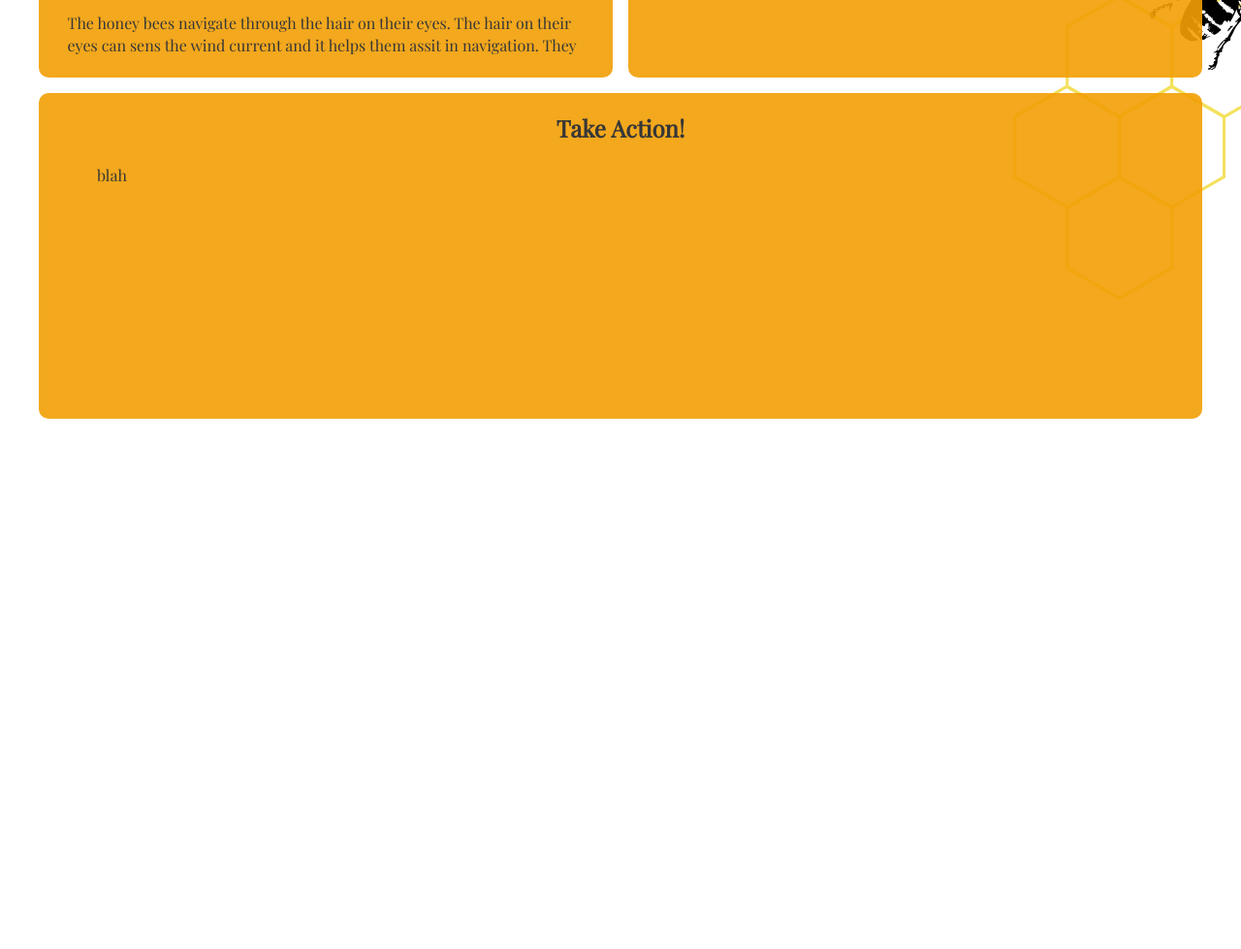
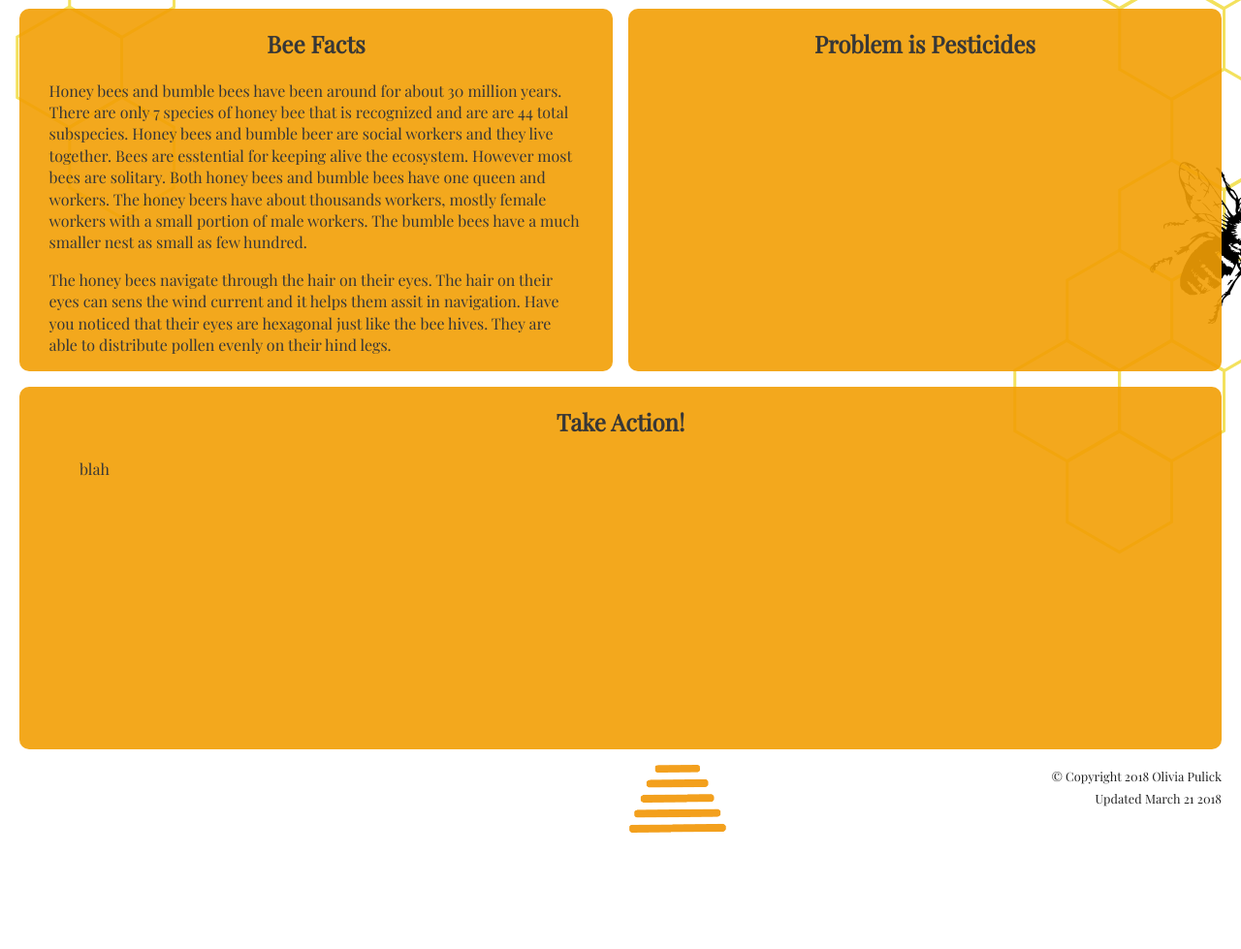
Before and after one commit to opulick/message, a plain HTML site: page index.html in a window 1280 px wide. Shown: the part 791-1770 px from the top of the page at 97% size. Before the commit the page ends 1263 px from the top, so only its background shows below. Drawn offline with nearby package versions, Linux system fonts and the light colour scheme.

Commit message:
added sprite and fixed media inqueires

```diff
--- a/index.html
+++ b/index.html
@@ -10,6 +10,14 @@
         <link rel="manifest" href="site.webmanifest">
         <link rel="apple-touch-icon" href="icon.png">
         <!-- Place favicon.ico in the root directory -->
+        <link rel="apple-touch-icon" sizes="180x180" href="/apple-touch-icon.png">
+        <link rel="icon" type="image/png" sizes="32x32" href="/favicon-32x32.png">
+        <link rel="icon" type="image/png" sizes="16x16" href="/favicon-16x16.png">
+        <link rel="manifest" href="/site.webmanifest">
+        <link rel="mask-icon" href="/safari-pinned-tab.svg" color="#5bbad5">
+        <meta name="msapplication-TileColor" content="#da532c">
+        <meta name="theme-color" content="#ffffff">
+
 
         <!-- <link rel="stylesheet" href="css/normalize.css"> -->
         <link rel="stylesheet" href="css/main.css">
@@ -27,12 +35,12 @@
     <body>
         <div class="site">
             <header><h1>Save the Bees</h1></header>
+                <section id="situation">
+                    <h2>Issue</h2>
+                    <p>There has been a rapid decline in the bee population, 40% loss of commerical bee in the United States alone. Europe Has been keeping a track on the decline since the late 1990's.</p>
+                </section>
                 <section id="cause">
-                    <h2>Cause</h2>
-                    <p>Lorem ipsum dolor sit amet, consectetur adipiscing elit. Fusce varius ex sapien, at auctor nisl lacinia ut. Curabitur sollicitudin pretium sem, vel varius justo interdum ut. Nunc ut volutpat metus. Nulla vitae imperdiet arcu. Fusce id lacinia purus. Aenean eu libero bibendum, commodo lorem faucibus, efficitur lectus. Morbi vitae dignissim quam. Vivamus eu leo et elit ornare aliquet. Nam rutrum non sapien elementum feugiat. Integer porttitor finibus eros eu feugiat.</p>
-                </section>
-                <section id="situation">
-                    <h2>Situation</h2>
+                    <h2>Source</h2>
                     <p>Lorem ipsum dolor sit amet, consectetur adipiscing elit. Fusce varius ex sapien, at auctor nisl lacinia ut. Curabitur sollicitudin pretium sem, vel varius justo interdum ut. Nunc ut volutpat metus. Nulla vitae imperdiet arcu. Fusce id lacinia purus. Aenean eu libero bibendum, commodo lorem faucibus, efficitur lectus. Morbi vitae dignissim quam. Vivamus eu leo et elit ornare aliquet. Nam rutrum non sapien elementum feugiat. Integer porttitor finibus eros eu feugiat.</p>
                 </section>
                 <section id="solution">
@@ -40,9 +48,9 @@
                     <p>Lorem ipsum dolor sit amet, consectetur adipiscing elit. Fusce varius ex sapien, at auctor nisl lacinia ut. Curabitur sollicitudin pretium sem, vel varius justo interdum ut. Nunc ut volutpat metus. Nulla vitae imperdiet arcu. Fusce id lacinia purus. Aenean eu libero bibendum, commodo lorem faucibus, efficitur lectus. Morbi vitae dignissim quam. Vivamus eu leo et elit ornare aliquet. Nam rutrum non sapien elementum feugiat. Integer porttitor finibus eros eu feugiat.</p>
                 </section>
                 <section id="role">
-                    <h2>Understand the Honey Bees and Bumble Bees</h2>
+                    <h2>Bee Facts</h2>
                     <p>Honey bees and bumble bees have been around for about 30 million years. There are only 7 species of honey bee that is recognized and are are 44 total subspecies. Honey bees and bumble beer are social workers and they live together.  Bees are esstential for keeping alive the ecosystem. However most bees are solitary. Both honey bees and bumble bees have one queen and workers. The honey beers have about thousands workers, mostly female workers with a small portion of male workers. The bumble bees have a much smaller nest as small as few hundred.</p>
-                    <p>The honey bees navigate through the hair on their eyes. The hair on their eyes can sens the wind current and it helps them assit in navigation. They </p>
+                    <p>The honey bees navigate through the hair on their eyes. The hair on their eyes can sens the wind current and it helps them assit in navigation. Have you noticed that their eyes are hexagonal just like the bee hives. They are able to distribute pollen evenly on their hind legs.</p>
                 </section>
                 <section id="pesticides">
                     <h2>Problem is Pesticides</h2>
@@ -54,6 +62,15 @@
                         blah
                     </p>
                 </section>
+                <aside>
+                    <li><a href="#" class="icon-hive"><span>Hive</span></a></li>
+                </aside>
+                <footer>
+                    <small> &copy; Copyright 2018 Olivia Pulick</small>
+                    <br>
+                    <small>Updated March 21 2018</small>
+                </footer>
+
         </div>
 
 
--- a/scss/_base.scss
+++ b/scss/_base.scss
@@ -1,3 +1,21 @@
+@import 'icon/*.png';
+@include all-icon-sprites;
+
+li{
+	list-style: none;
+	display: inline-block;
+	padding-left: 210px;
+	a{
+		display: inline-block;
+		width: 400px;
+		height: 70px;
+		span{
+			position: absolute;
+			top: -9999em;
+			left:-9999em;
+		}//go
+	}//icons
+}//li
 
 header,section{
 	// border: solid 1px white;
@@ -31,7 +49,7 @@ h2{
 	font-family: $textbody;
 	text-align: center;
 }
-p{
+p,footer{
 	font-family: $textbody;
 }
 #cause{
@@ -102,3 +120,15 @@ p{
     padding: 0% 5% 0% 5%;
     border-radius:10px;
 }
+aside{
+	//background: var(--aside-bg);
+	//&::after{content: "aside"};
+	grid-area:sidebar;
+}
+
+footer{
+	//background: var(--footer-bg);
+	//&::after{content: "footer"};
+	grid-area:footer;
+	text-align: right;
+}
--- a/scss/_layout.scss
+++ b/scss/_layout.scss
@@ -1,28 +1,28 @@
 body{
-	margin:40px;
+	margin:20px;
 }
 .site{
+	//could not figure out how to work the other properties of grids (1em or px) I just used fr since it was the only thing working
 	display: grid;
 	grid-template-columns: 1fr 1fr 1fr 1fr 1fr 1fr;
-	//grid-template-rows:20% 20% 20% 30% ;
-	grid-template-rows:8em 1fr 1fr 1fr;
-	//grid-template-rows:8em 20% 20% 40%;
+	grid-template-rows:1fr 1fr 1fr 1fr .5fr;
 	grid-gap: 1em 1em;
-
 	grid-template-areas:
 		"title title title title title title"
-		"causes causes situation situation solution solution"
+		"situation situation causes causes solution solution"
 		"role role role pesticides pesticides pesticides"
-		"action action action action action action";
+		"action action action action action action"
+		". . sidebar sidebar footer footer";
 }
 //Web page
 @media screen and (min-width: 737px) and (max-width: 1680px){
 	.site{
 		grid-template-areas:
 		"title title title title title title"
-		"causes causes situation situation solution solution"
+		"situation situation causes causes solution solution"
 		"role role role pesticides pesticides pesticides"
-		"action action action action action action";
+		"action action action action action action"
+		". . sidebar sidebar footer footer";
 	}
 }
 //tablet
@@ -30,11 +30,12 @@ body{
 	.site{
 		grid-template-areas:
 		"title title title title title title"
+		"situation situation situation situation situation situation"
 		"causes causes causes causes causes causes"
-		"situation situation situation situation situation situation"
 		"solution solution solution solution solution solution"
 		"role role role pesticides pesticides pesticides"
-		"action action action action action action";
+		"action action action action action action"
+		"sidebar sidebar sidebar footer footer footer";
 	}
 }
 //mobile
@@ -47,11 +48,14 @@ body{
 		// font-size: 4em;
 		grid-template-areas:
 		". . . . . ."
+		"situation situation situation situation situation situation"
 		"causes causes causes causes causes causes"
-		"situation situation situation situation situation situation"
 		"solution solution solution solution solution solution"
 		"role role role role role role"
 		"pesticides pesticides pesticides pesticides pesticides pesticides"
-		"action action action action action action";
+		"action action action action action action"
+		"sidebar sidebar sidebar sidebar sidebar sidebar"
+		"footer footer footer footer footer footer"
+		;
 	}
 }
--- a/scss/_variables.scss
+++ b/scss/_variables.scss
@@ -1,10 +1,10 @@
-:root{
-	--page-bg:#D65966;
-	--nav-bg:#3A848C;
-	--main-bg:#FFE2CF;
-	--aside-bg:#D68C86;
-	--footer-bg:#8C3724;
+// :root{
+// 	--page-bg:#D65966;
+// 	--nav-bg:#3A848C;
+// 	--main-bg:#FFE2CF;
+// 	--aside-bg:#D68C86;
+// 	--footer-bg:#8C3724;
 
-	--info-bg:black;
-	--info-txt:white;
-}
+// 	--info-bg:black;
+// 	--info-txt:white;
+// }
```
Also changed, not shown: android-chrome-144x144.png (added), apple-touch-icon.png (added), css/main.css, favicon-16x16.png (added), favicon-32x32.png (added), favicon.ico, img/bees-in-the-hive.jpg (added), img/icon-sa5ba14b0b1.png (added), img/icon/hive-hover.png (added), img/icon/hive.png (added), img/mybee.png (added), mstile-150x150.png (added), 2 other files.
